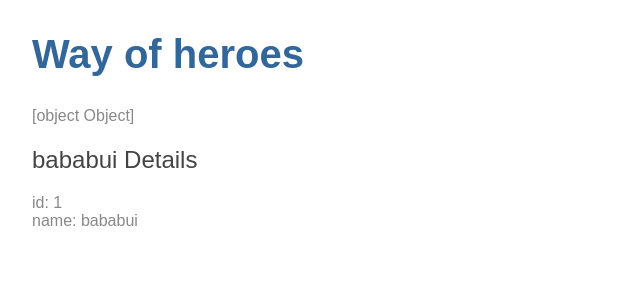
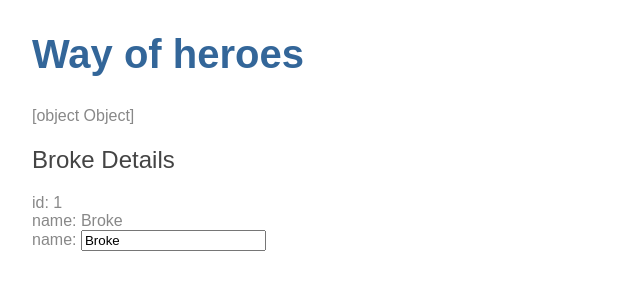
Before and after one commit to BallBoychick/Angularchick, an Angular app: page / in a window 1280 px wide. Shown: the top 300 px of the page, without its empty margins (0-640 px from the left). Built offline with nearby package versions, Linux system fonts and the light colour scheme.

Commit message:
end_first_lesson

```diff
--- a/src/app/app.module.ts
+++ b/src/app/app.module.ts
@@ -4,6 +4,9 @@
 import { AppRoutingModule } from './app-routing.module';
 import { AppComponent } from './app.component';
 import { HeroesComponent } from './heroes/heroes.component';
+
+import { FormsModule } from '@angular/forms'; // <-- NgModel lives here
+
 
 @NgModule({
   declarations: [
@@ -12,7 +15,8 @@
   ],
   imports: [
     BrowserModule,
-    AppRoutingModule
+    AppRoutingModule,
+    FormsModule
   ],
   providers: [],
   bootstrap: [AppComponent]
--- a/src/app/heroes/heroes.component.html
+++ b/src/app/heroes/heroes.component.html
@@ -3,3 +3,9 @@
 <h2>{{hero.name}} Details</h2>
 <div><span>id: </span>{{hero.id}}</div>
 <div><span>name: </span>{{hero.name}}</div>
+
+<div>
+    <label>name:
+        <input [(ngModel)]="hero.name" placeholder="name"/>
+    </label>
+</div>
--- a/src/app/heroes/heroes.component.ts
+++ b/src/app/heroes/heroes.component.ts
@@ -9,10 +9,7 @@
 })
 
 export class HeroesComponent implements OnInit {
-  hero: Hero = {
-    id: 1,
-    name: 'bababui'
-  };
+  hero: Hero = { id: 1, name: "Broke"}
 
   constructor() { }
 
```
Also changed, not shown: src/app/hero.ts (+11 -3 lines).
